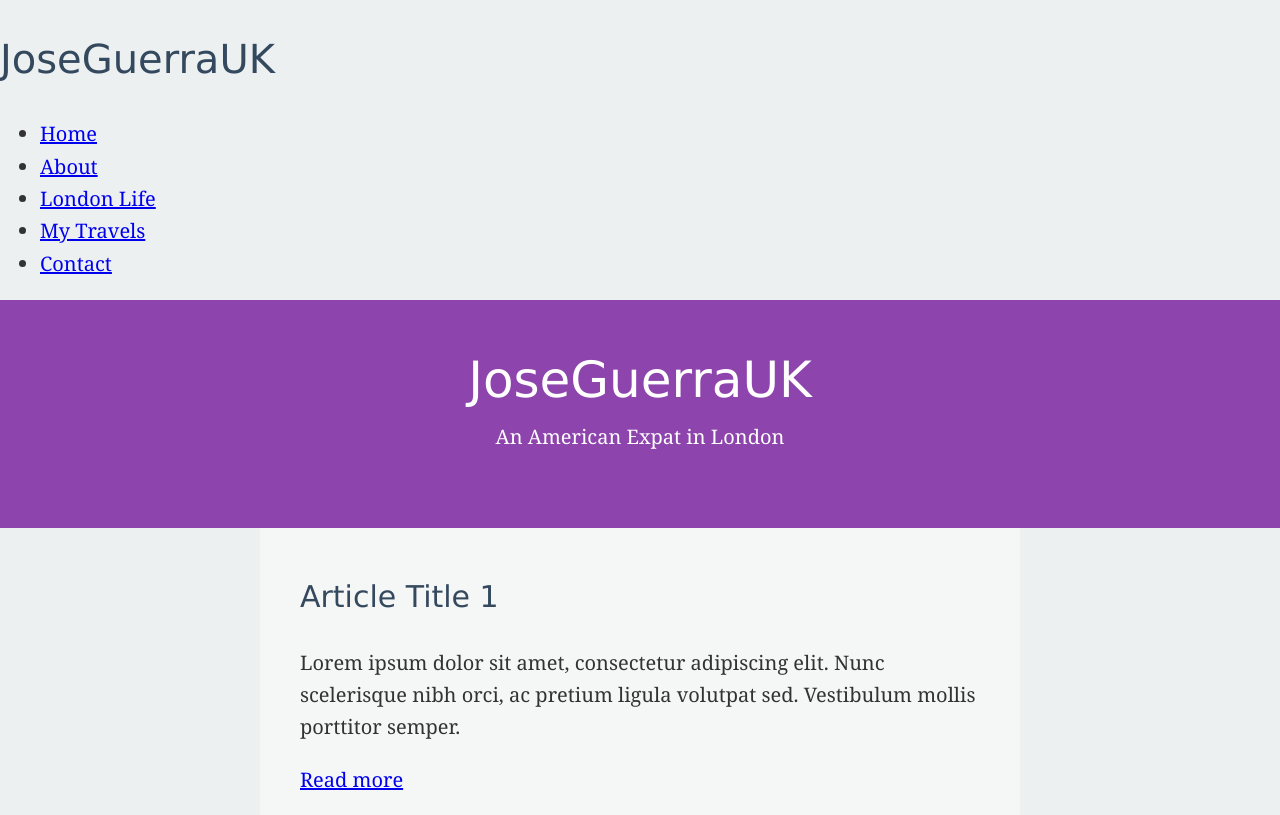
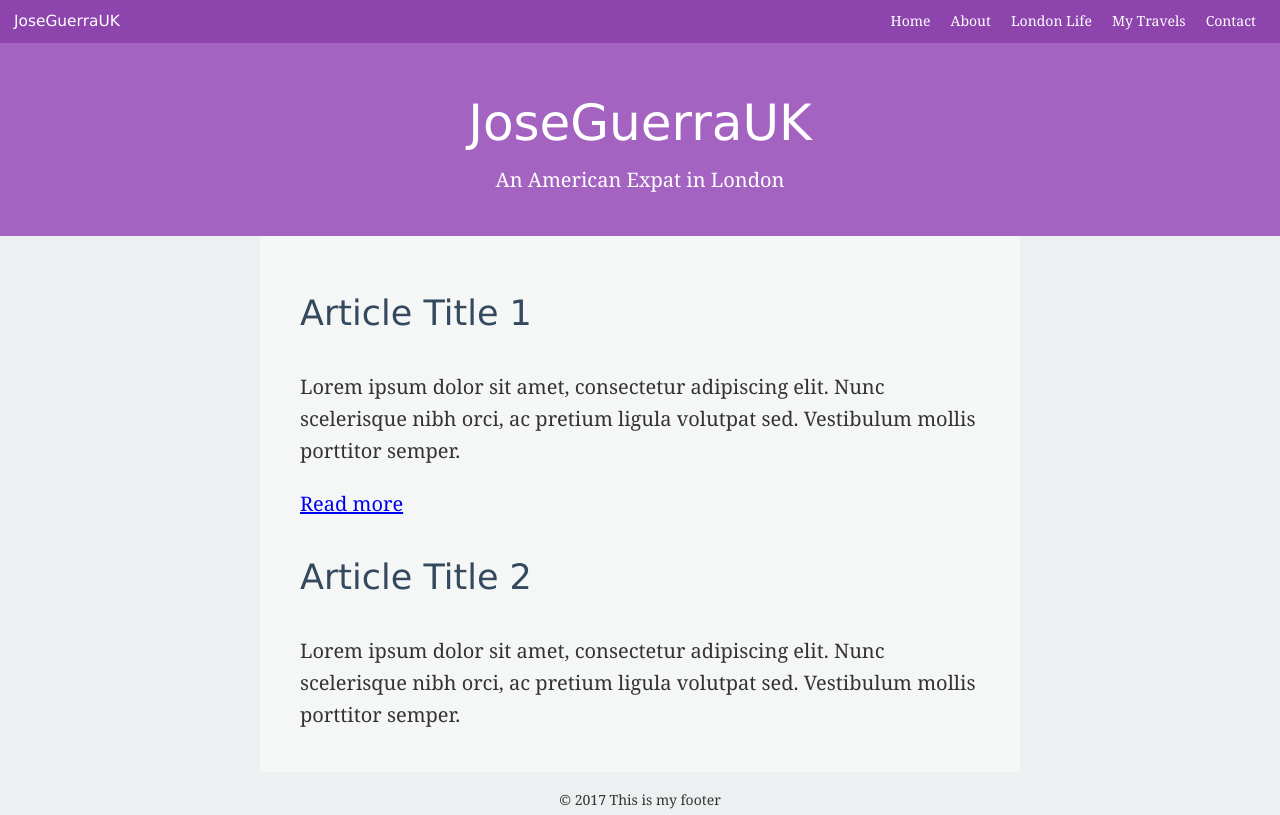
Before and after one commit to jsguerra/joseguerrauk, a plain HTML site: page index.html in a window 1280 px wide. Shown: the top 815 px of the page. Drawn offline with nearby package versions, Linux system fonts and the light colour scheme.

Commit message:
Updated overall styles

```diff
--- a/sass/base/_typography.scss
+++ b/sass/base/_typography.scss
@@ -14,23 +14,23 @@ h1 {
 }
 
 h2 {
+    font-size: 1.75em;
+}
+
+h3 {
     font-size: 1.5em;
 }
 
-h3 {
+h4 {
     font-size: 1.3em;
 }
 
-h4 {
+h5 {
     font-size: 1em;
 }
 
-h5 {
+h6 {
     font-size: 0.85em;
-}
-
-h6 {
-    font-size: 0.7em;
 }
 
 dfn,
--- a/sass/base/_variables.scss
+++ b/sass/base/_variables.scss
@@ -9,6 +9,5 @@ $text-color:      #333333;
 // Base typography
 $header-font:      Verdana, sans-serif;
 $body-font:        Georgia, serif;
-$root-font-size:   20px;
-$mobile-font-size: 15px;
+$root-font-size:   14px;
 $line-height:      1.618;
--- a/sass/layout/_footer.scss
+++ b/sass/layout/_footer.scss
@@ -1,5 +1,4 @@
 .colophon {
-    font-size: 0.75em;
     text-align: center;
     padding: 0.25em;
 }
--- a/sass/layout/_main.scss
+++ b/sass/layout/_main.scss
@@ -1,4 +1,5 @@
 .main-content {
+    font-size: 20px;
     width: 100%;
     max-width: 760px;
     margin: 0 auto;
--- a/sass/layout/_nav.scss
+++ b/sass/layout/_nav.scss
@@ -1,9 +1,5 @@
-.hero {
+.navbar {
     background-color: $primary-color;
-    color: white;
-    padding-bottom: 2em;
-
-    .navbar {
     display: flex;
     flex-flow: row nowrap;
     justify-content: space-between;
@@ -13,12 +9,12 @@
         display: flex;
         flex-flow: row nowrap;
         list-style-type: none;
-            font-size: 0.8em;
+        font-size: 1em;
         margin: 0;
     }
 
     h1 {
-            font-size: 1em;
+        font-size: 1.1em;
         color: white;
         margin: 0;
         align-self: center;
@@ -33,11 +29,17 @@
     }
 }
 
+.hero {
+    font-size: 20px;
+    background-color: lighten($primary-color, 10%);
+    color: white;
+    padding: 2em 0;
+
     .hero-title {
         width: 100%;
         max-width: 760px;
         margin: 0 auto;
-        padding: 2em 0 1.75em 0;
+        padding: 0;
         text-align: center;
 
         h1 {
```
Also changed, not shown: main.css. Lines whose indentation alone changed are shown as unchanged.
